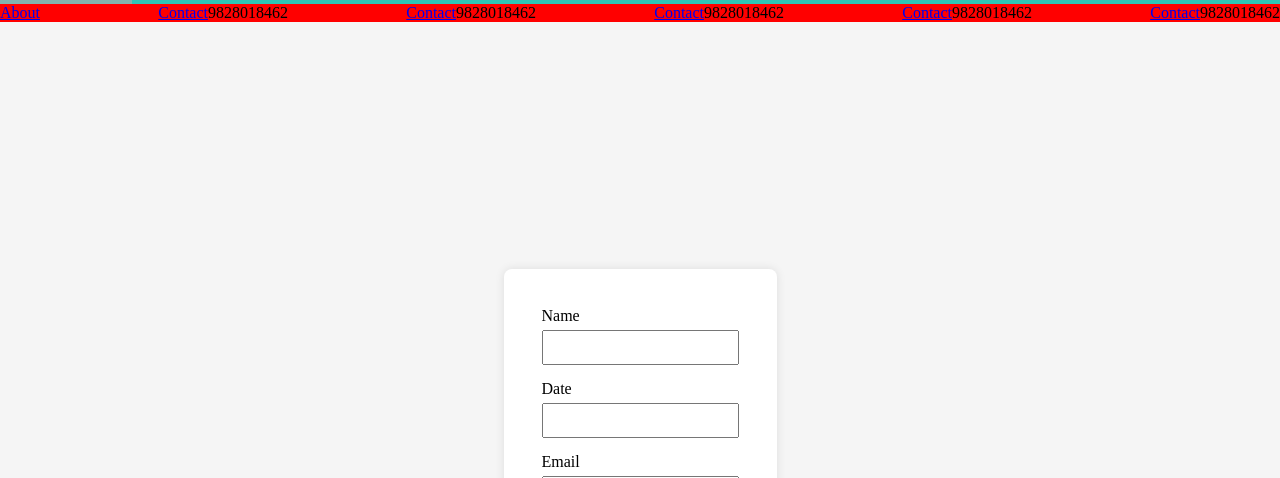
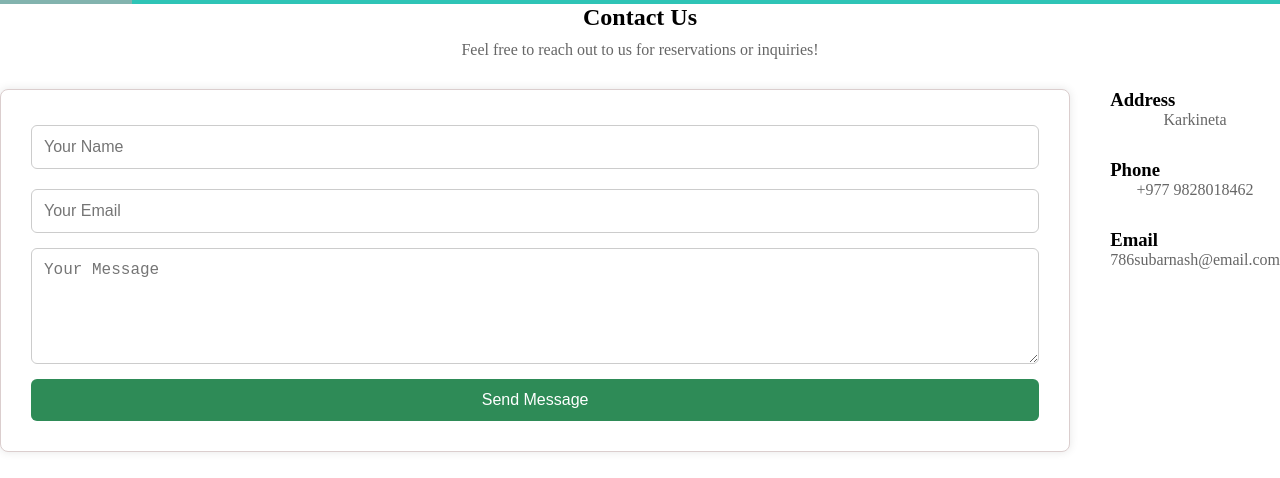
Before and after one commit to aihub400/ictBootCamp, a plain HTML site: page contact.html in a window 1280 px wide. Shown: the part 92-570 px from the top of the page. Drawn offline with Linux system fonts and the light colour scheme.

Commit message:
updated contact

```diff
--- a/contact.html
+++ b/contact.html
@@ -21,38 +21,35 @@
             <li><a href="contact.html">Contact</a></li>
         </ul>
     </nav>
+    <main>
+        <section class="contact-section">
+            <h2>Contact Us</h2>
+            <p>Feel free to reach out to us for reservations or inquiries!</p>
 
-    <section class="footer">
-        <ul>
-            <li><a href="about.html">About</a></li>
-            <li><a href="contact.html">Contact</a>9828018462</a></li>
-            <li><a href="contact.html">Contact</a>9828018462</a></li>
-            <li><a href="contact.html">Contact</a>9828018462</a></li>
-            <li><a href="contact.html">Contact</a>9828018462</a></li>
-            <li><a href="contact.html">Contact</a>9828018462</a></li>
-        </ul>
-    </section>
-
-    <section class="contact-us">
-            <form>
-                <div class="form-group">
-                    <p>Name</p>
-                    <input type="text" id="myInput1">
+            <div class="contact-container">
+                <form class="contact-form">
+                    <input type="text" placeholder="Your Name" required>
+                    <input type="email" placeholder="Your Email" required>
+                    <textarea rows="5" placeholder="Your Message" required></textarea>
+                    <button type="submit">Send Message</button>
+                </form>
+ <div>
+                <div>
+                    <h3>Address</h3>
+                    <p>Karkineta</p>
                 </div>
-                <div class="form-group">
-                    <p>Date</p>
-                    <input type="text" id="myInput2">
+                <div>
+                    <h3>Phone</h3>
+                    <p>+977 9828018462</p>
                 </div>
-                <div class="form-group">
-                    <p>Email</p>
-                    <input type="text" id="myInput3">
+                <div>
+                    <h3>Email</h3>
+                    <p>786subarnash@email.com</p>
                 </div>
-                <div class="btn-group">
-                    <button class="submit" type="submit">Submit</button>
-                    <button class="submit" type="submit">Cancel</button>
-                </div>
-            </form>
-    </section>
+            </div>
+            </div>
+        </section>
+    </main>
 
 
     <footer>
@@ -78,20 +75,7 @@
                     <a href="contact.html">contact</a>
                 </div>
             </div>
-            <div>
-                <div>
-                    <h3>Address</h3>
-                    <p>Karkineta</p>
-                </div>
-                <div>
-                    <h3>Phone</h3>
-                    <p>+977 9828018462</p>
-                </div>
-                <div>
-                    <h3>Email</h3>
-                    <p>786subarnash@email.com</p>
-                </div>
-            </div>
+
         </div>
     </footer>
 
--- a/css/style.css
+++ b/css/style.css
@@ -1,79 +1,102 @@
-*{
+* {
     margin: 0;
     padding: 0;
     box-sizing: border-box;
 }
-nav{
+
+nav {
     background: #2Ec4B6;
 }
 
-nav ul{
-list-style-type: none;
-display: flex;
-align-items: center;
+nav ul {
+    list-style-type: none;
+    display: flex;
+    align-items: center;
 }
 
-nav ul li{
-    display:inline-block ;
+nav ul li {
+    display: inline-block;
 }
 
-nav ul li a{
-    display:inline-block ;
+nav ul li a {
+    display: inline-block;
     padding: 1rem;
     text-decoration: none;
 }
 
-nav ul li a:hover{
+nav ul li a:hover {
     background: #82b3ae;
+}
+
+@media only screen and (max-width: 768px) {
+    nav ul {
+        flex-direction: column;
+
+    }
+
+    .logo-ul {
+        display: none;
+    }
+
+    nav ul li {
+        background: #f1eaea;
+        width: 100%;
+        border: 1px solid #2ec4b6;
+        margin: 0px;
+    }
 }
 
 /*  */
 
-.container{
+.container {
     padding: 2rem;
     display: grid;
     gap: 30px;
     grid-template-columns: repeat(auto-fit, minmax(200px, 1fr));
 }
 
-.hero-img img{
-    width:100%;
+.hero-img img {
+    width: 100%;
 }
 
-.intro p{
-    padding: 1rem 0 ;
+.intro p {
+    padding: 1rem 0;
 }
+
 .intro h1 {
     text-align: center;
     font-size: 18px;
 }
 
-.intro button{
+.intro button {
     background: #058074;
     border: none;
     padding: 0.5rem 1.5rem;
     border-radius: 5px;
 }
-.intro button a{
+
+.intro button a {
     color: #fff;
     text-decoration: none;
 }
 
-.title h1{
+.title h1 {
     text-align: center;
     color: white;
     background-color: rgb(194, 82, 82);
     padding: 3px;
 }
 
-.blog-img img{
-    width:100%;
+.blog-img img {
+    width: 100%;
     height: 400px;
     object-fit: cover;
 }
-.container{
+
+.container {
     background-color: rgb(165, 165, 165);
 }
+
 img {
     border-radius: 4px;
     overflow: hidden;
@@ -92,26 +115,95 @@ img {
 
 /* footer */
 
-.footer-main{
+.footer-main {
     padding: 2rem;
     display: grid;
     grid-template-columns: repeat(auto-fit, minmax(200px, 1fr));
     gap: 20px;
 }
 
-.footer-link a{
+.footer-link a {
     display: block;
-    padding:1rem 0;
+    padding: 1rem 0;
 }
-.about-img img{
-    width:100%;
+
+.about-img img {
+    width: 100%;
     height: 200px;
     object-fit: cover;
     grid-template-columns: repeat(auto-fit, minmax(300px, 1fr));
     gap: 60px;
 }
-.contact-main{
+
+.contact-main {
     border: #2Ec4B6;
-    padding:10px;
-    margin:10px;
+    padding: 10px;
+    margin: 0px;
 }
+/contact/
+
+   .contact-section {
+    max-width: 1000px;
+    margin: auto;
+    padding: 40px 20px;
+    background-color: #f8f8f8;
+    border-radius: 10px;
+}
+
+.contact-section h2 {
+    text-align: center;
+    margin-bottom: 10px;
+}
+
+.contact-section p {
+    text-align: center;
+    margin-bottom: 30px;
+    color: #666;
+}
+
+.contact-container {
+    display: flex;
+    flex-wrap: wrap;
+    gap: 40px;
+    justify-content: center;
+}
+
+.contact-form {
+    flex: 1;
+    min-width: 300px;
+    display: flex;
+    flex-direction: column;
+    gap: 15px;
+}
+
+.contact-form input,
+.contact-form textarea {
+    padding: 12px;
+    border: 1px solid #ccc;
+    border-radius: 6px;
+    font-size: 16px;
+}
+
+.contact-form button {
+    padding: 12px;
+    border: none;
+    background-color: #2e8b57;
+    color: white;
+    font-size: 16px;
+    border-radius: 6px;
+    cursor: pointer;
+    transition: background 0.3s;
+}
+
+.contact-form button:hover {
+    background-color: #246e45;
+}
+
+.contact-info {
+    flex: 1;
+    min-width: 250px;
+    background-color: #fff;
+    padding: 20px;
+    border-radius: 8px;
+    box-shadow: 0 0 10px rgba(0,0,0,0.1);
+}
```
Also changed, not shown: index.html (+1 -1 lines).
